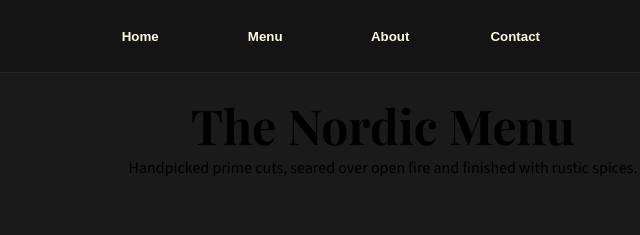
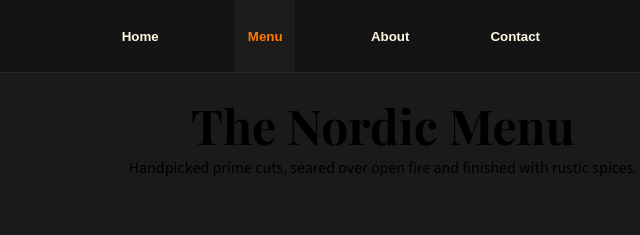
Before and after one commit to LucasAzevedoTheDev/restaurant-page, a website built with webpack: page src/template.html in a window 1280 px wide. Both pictures are taken after a click on the button "Explore Menu". Shown: the top 235 px of the page, 257-897 px from the left. Built offline with nearby package versions, Linux system fonts and the light colour scheme; a web font is replaced by a local one.

Commit message:
create active-button class

```diff
--- a/src/index.js
+++ b/src/index.js
@@ -14,6 +14,7 @@ const contactButton = document.querySelector(".contact-button");
 const exploreButton = document.querySelector(".explore-button");
 exploreButton.addEventListener("click", () => {
   generateMenu();
+  menuButton.classList.add("active-button");
 })
 
 // generateMenu();
--- a/src/styles.css
+++ b/src/styles.css
@@ -295,7 +295,7 @@ h1 {
   width: 60%;
 }
 
-/* .active-button {
+.active-button {
   color: #ff7b00;
   background-color: #1c1c1c;
-} */
+}
```
